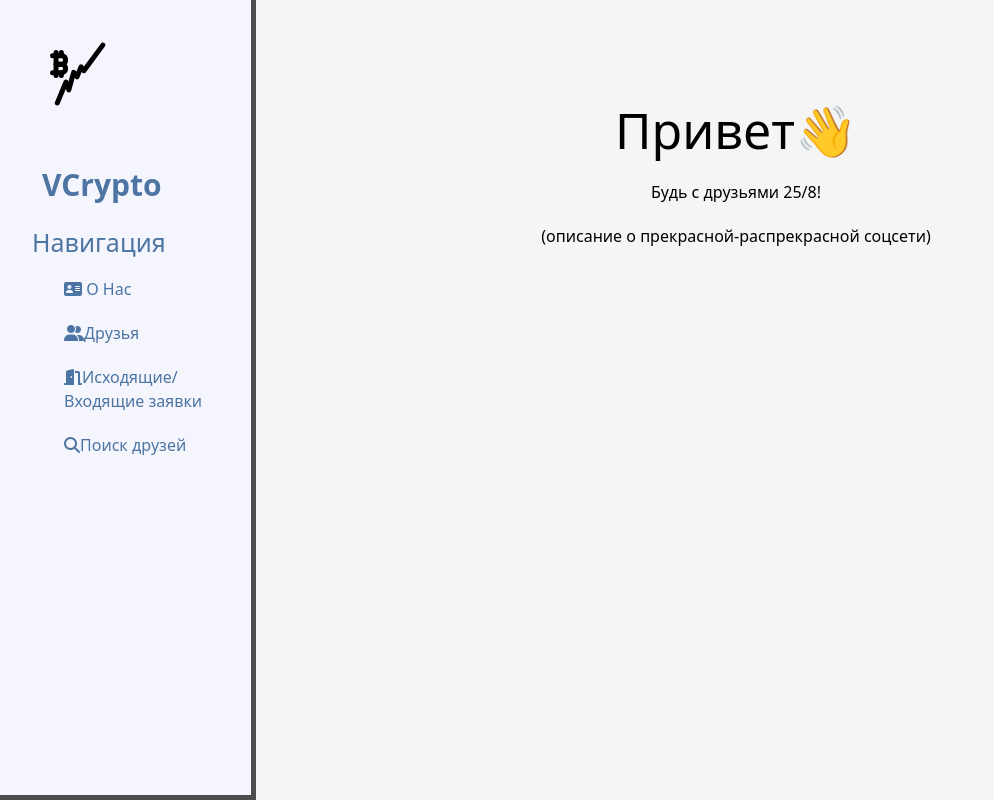
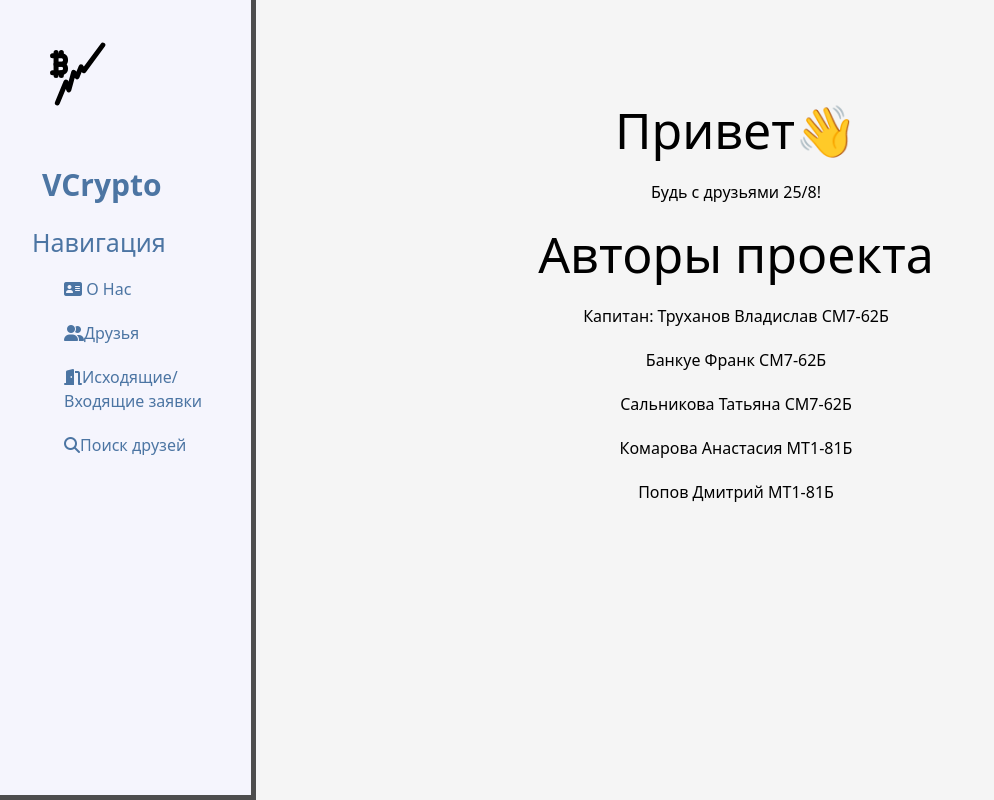
Before and after one commit to rzge/VCrypto, a Django app: page / in a window 1280 px wide. Shown: the whole page, without its empty margins (0-994 px from the left). Run offline with Django 4.2, Linux system fonts and the light colour scheme.

Commit message:
добавил инфу о нашей команде

```diff
--- a/VCrypto/main/templates/main/index.html
+++ b/VCrypto/main/templates/main/index.html
@@ -6,6 +6,11 @@
     <div class="feature">
         <h1>Привет👋</h1>
         <p>Будь с друзьями 25/8!</p>
-        <p>(описание о прекрасной-распрекрасной соцсети)</p>
+        <h1>Авторы проекта</h1>
+        <p>Капитан: Труханов Владислав СМ7-62Б</p>
+        <p>Банкуе Франк СМ7-62Б</p>
+        <p>Сальникова Татьяна СМ7-62Б</p>
+        <p>Комарова Анастасия МТ1-81Б</p>
+        <p>Попов Дмитрий МТ1-81Б</p>
     </div>
 {% endblock %}
```
